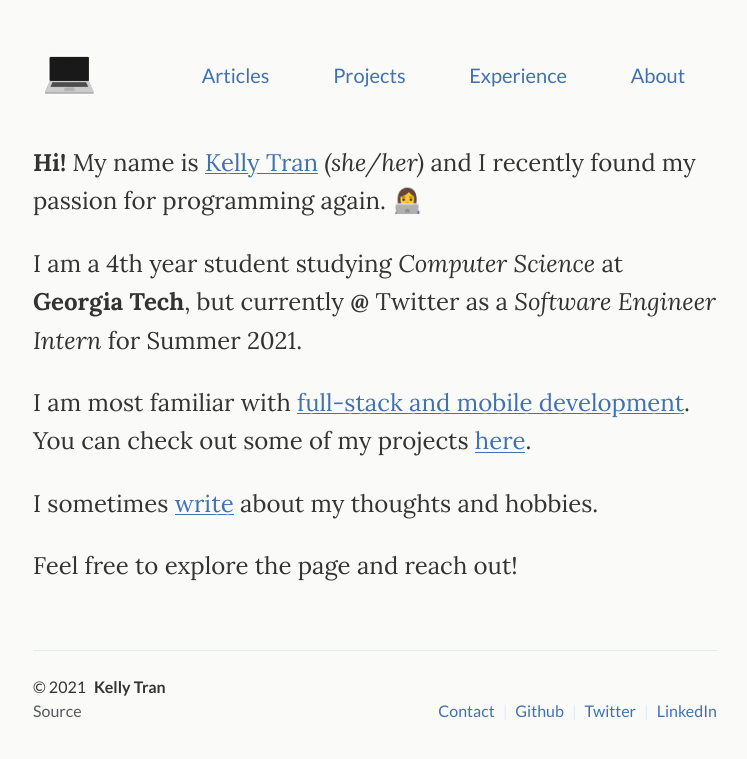
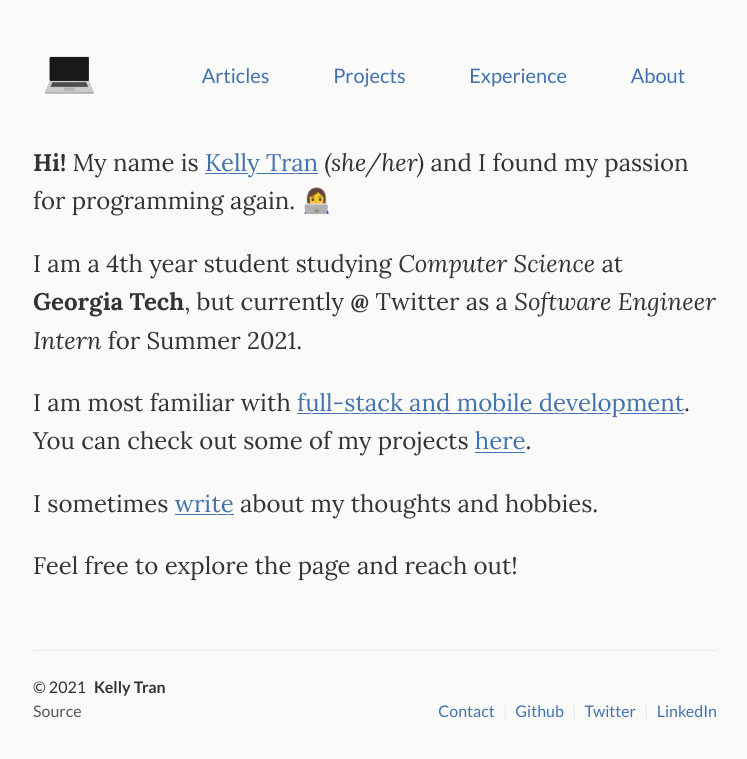
Before and after one commit to kellytran3k/kellytran3k.github.io, a Jekyll site: the page built from index.md, in a window 1280 px wide. Shown: the top 759 px of the page, without its empty margins (265-1012 px from the left). Built offline with Jekyll 4.4.1, drawn with Linux system fonts in a browser that asks for light colours.

Commit message:
edit pages

```diff
--- a/_pages/projects.html
+++ b/_pages/projects.html
@@ -6,7 +6,7 @@
 permalink: /projects/
 ---
 
-<p>Fun projects that actually turned out <strong>/as expected/</strong></p>
+<p>Some of the fun projects that turned out okay</p>
 
 <div class="projects">
   <div class="grid no-gutters">
--- a/index.md
+++ b/index.md
@@ -5,7 +5,7 @@
 <div class="lead pretty-links">
 
   **Hi!** My name is [Kelly Tran](about/) *(she/her)*
-  and I recently found my passion for programming again. 👩‍💻
+  and I found my passion for programming again. 👩‍💻
 
   I am a 4th year student studying *Computer Science* at **Georgia Tech**, but currently **@** Twitter as a *Software Engineer Intern* for Summer 2021.
 
```
